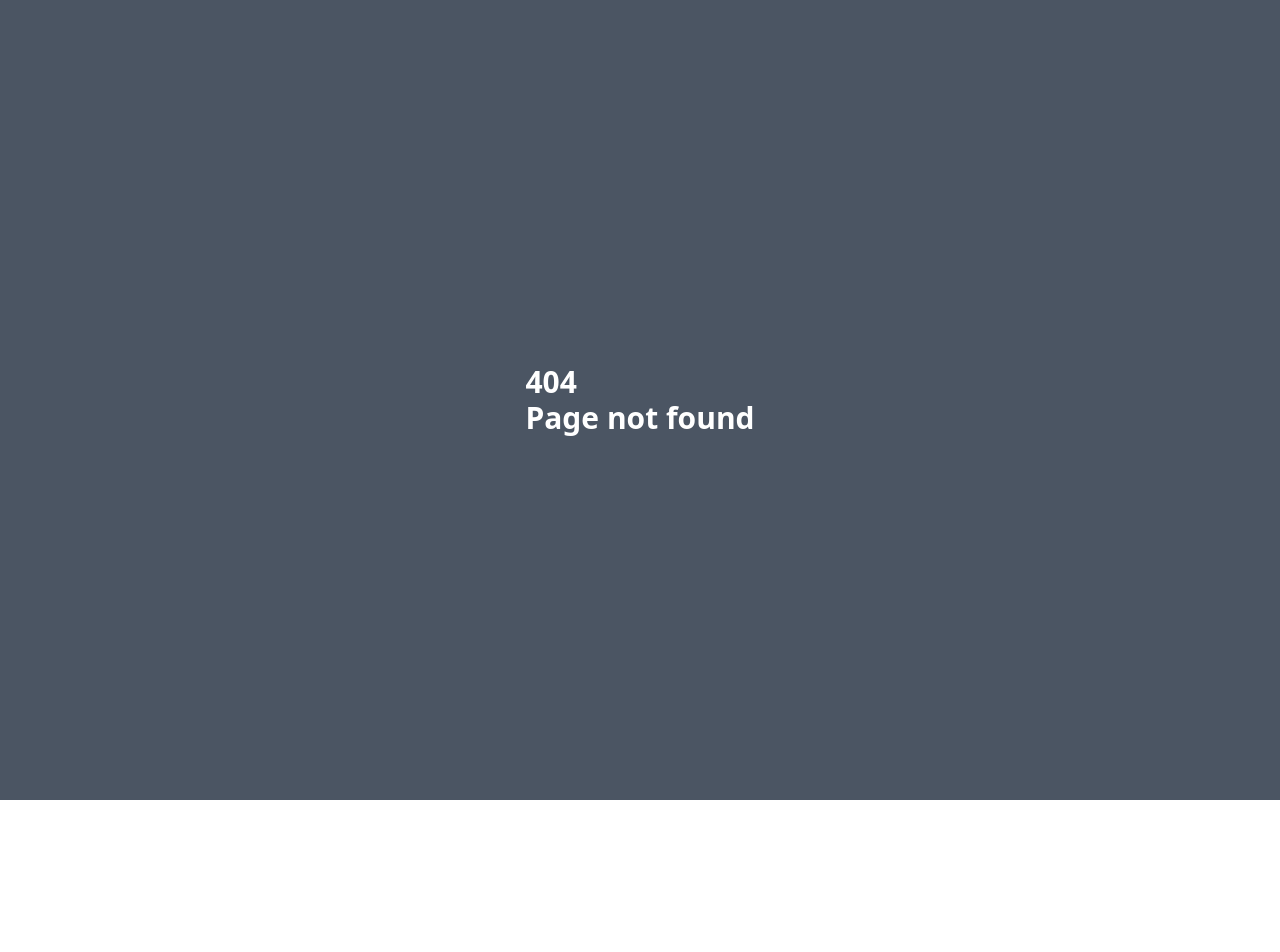
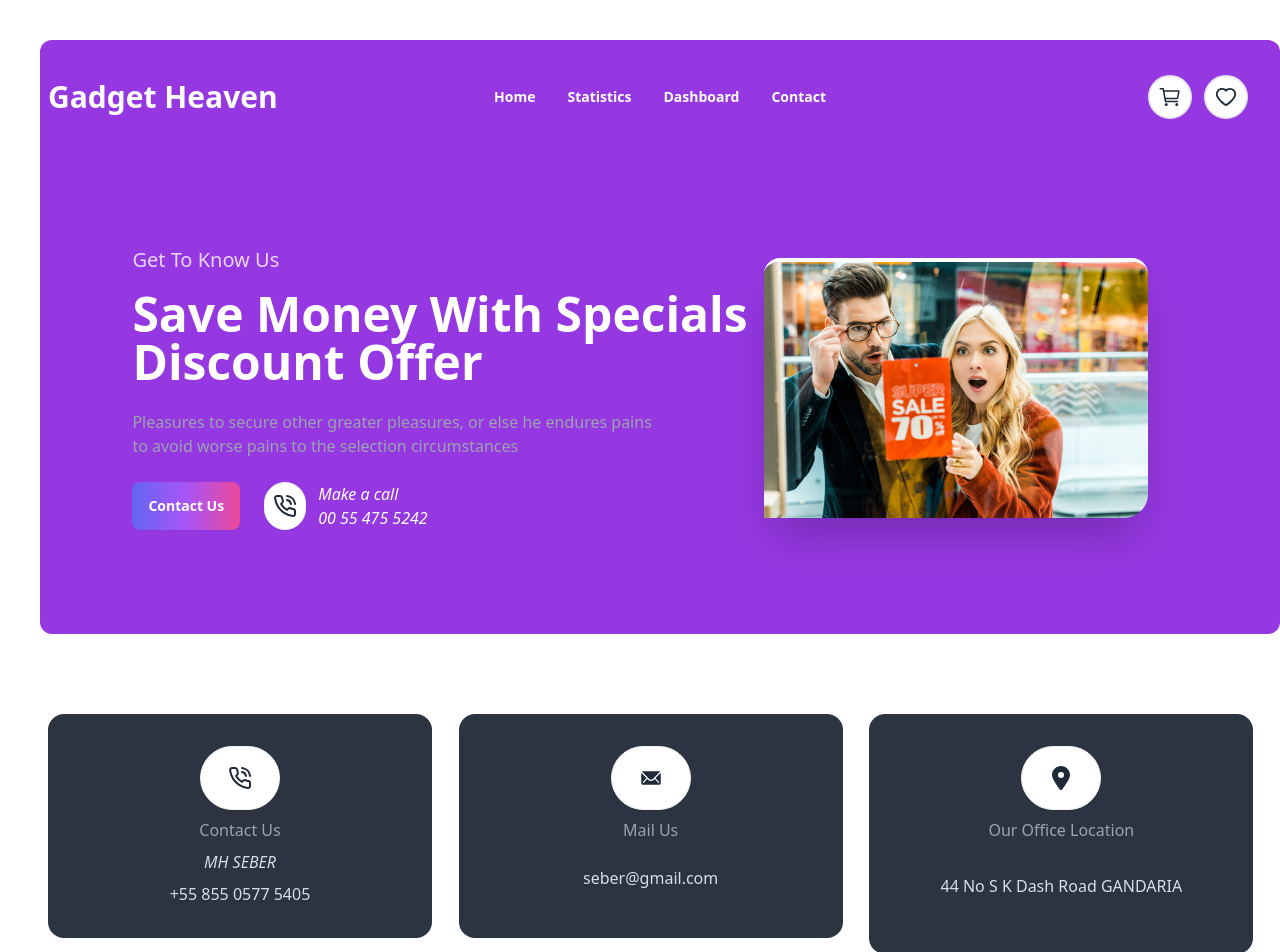
Before and after one commit to mhseber/Assignment-8, a React (Vite) app: page /contact in a window 1280 px wide. Before the commit this address had no page. Shown: the top 952 px of the page. Before the commit the page ends 800 px from the top, so only its background shows below. Built offline with nearby package versions, Linux system fonts and the light colour scheme.

Commit message:
Contact Section Done

```diff
--- /dev/null
+++ b/src/components/Contact/Contact.jsx
@@ -0,0 +1,70 @@
+import { LuPhoneCall } from "react-icons/lu";
+import discount from "../../../public/img/discount.jpeg"
+import { IoIosMail } from "react-icons/io";
+import { FaLocationDot } from "react-icons/fa6";
+
+const Contact = () => {
+    return (
+        <div>
+            {/* banner */}
+            <section>
+                <div className="hero lg:mt-[-500px] mt-[-300px] lg:p-14 p-5">
+                    <div className="hero-content flex-col lg:flex-row-reverse ">
+                        <img
+                            src={discount}
+                            className="max-w-sm rounded-t-2xl rounded-r-3xl border-t-4 border-white shadow-2xl" />
+                        <div>
+                            <p className="lg:text-purple-200 text-purple-700 text-xl pb-4">Get To Know Us</p>
+                            <h1 className="lg:text-5xl text-3xl lg:text-white text-purple-900 font-bold">Save Money With Specials <br />
+                                Discount Offer</h1>
+                            <p className="py-6 text-gray-400">
+                                Pleasures to secure other greater pleasures, or else he endures pains
+                                <br />to avoid worse pains to the selection circumstances
+                            </p>
+                            <div className="flex gap-6">
+                                <button className="btn bg-gradient-to-r from-indigo-500 via-purple-500 to-pink-500 text-white font-bold border-none">Contact Us</button>
+                                <div className="flex gap-3">
+                                    <button className="btn bg-white text-2xl rounded-full p-2"><LuPhoneCall /></button>
+                                    <div>
+                                        <p className="lg:text-white font-light"><i>Make a call</i></p>
+                                        <p className="lg:text-white font-light"><i>00 55 475 5242</i></p>
+                                    </div>
+                                </div>
+                            </div>
+                        </div>
+                    </div>
+                </div>
+            </section>
+            {/* cards */}
+            <section className="grid lg:grid-cols-3 md:grid-cols-2 grid-cols-1 pt-28 ml-12 ">
+                {/* 1 */}
+                <div className="card bg-neutral text-neutral-content w-96 hover:scale-105 transition-transform duration-300 mb-4">
+                    <div className="card-body items-center text-center">
+                        <button className="btn w-20 h-16 bg-white text-2xl rounded-full p-2"><LuPhoneCall /></button>
+                        <p className="text-gray-400">Contact Us</p>
+                        <p><i>MH SEBER</i></p>
+                        <p>+55 855 0577 5405</p>
+                    </div>
+                </div>
+                {/* 2 */}
+                <div className="card bg-neutral text-neutral-content w-96 hover:scale-105 transition-transform duration-300 mb-4">
+                    <div className="card-body items-center text-center">
+                        <button className="btn w-20 h-16 bg-white text-2xl rounded-full p-2"><IoIosMail /></button>
+                        <p className="text-gray-400">Mail Us</p>
+                        <p>seber@gmail.com</p>
+                    </div>
+                </div>
+                {/* 3 */}
+                <div className="card bg-neutral text-neutral-content w-96 hover:scale-105 transition-transform duration-300">
+                    <div className="card-body items-center text-center">
+                        <button className="btn w-20 h-16 bg-white text-2xl rounded-full p-2"><FaLocationDot /></button>
+                        <p className="text-gray-400">Our Office Location</p>
+                        <p>44 No S K Dash Road GANDARIA</p>
+                    </div>
+                </div>
+            </section>
+        </div>
+    );
+};
+
+export default Contact;
--- a/src/components/Navbar/Navbar.jsx
+++ b/src/components/Navbar/Navbar.jsx
@@ -6,7 +6,7 @@ const Navbar = ({ cartCount }) => {
         <li><Link to="/">Home</Link></li>
         <li><Link to="/statistics">Statistics</Link></li>
         <li><Link to="/dashboard">Dashboard</Link></li>
-        <li><Link to="/">oooo</Link></li>
+        <li><Link to="/contact">Contact</Link></li>
     </>
     return (
         <div className="navbar  border- bg-[#9538E2] lg:w-[1240px] lg:h-[594px] lg:m-10 mt-2 p-2 rounded-xl">
@@ -35,7 +35,7 @@ const Navbar = ({ cartCount }) => {
                 <a className="text-white font-extrabold lg:text-3xl text-xl lg:mb-40">Gadget Heaven</a>
             </div>
             <div className="navbar-center hidden lg:flex pb-80 ">
-                <ul className="menu menu-horizontal px-1 text-white font-bold mb-40 ">
+                <ul className="menu menu-horizontal px-1 text-white  font-bold mb-40 ">
                     {links}
                 </ul>
             </div>
@@ -43,13 +43,18 @@ const Navbar = ({ cartCount }) => {
             <div className="navbar-end pb-80">
                 <div className=" flex text-2xl gap-3 pr-6 lg:mb-40">
                     {/* <p className="border-2 bg-white rounded-full p-2"><IoCartOutline /></p> */}
+                    <Link to="/dashboard">
                         <p className="border-2 bg-white rounded-full p-2 relative">
                             <IoCartOutline />
                             {cartCount > 0 && (
                                 <span className="absolute top-0 right-0 bg-red-500 text-white text-xs rounded-full px-2">{cartCount}</span>
                             )}
                         </p>
+                    </Link>
+                    <Link to="/dashboard">
                         <p className="border-2 bg-white rounded-full p-2"><AiOutlineHeart /></p>
+                    </Link>
+
                 </div>
             </div>
         </div>
--- a/src/main.jsx
+++ b/src/main.jsx
@@ -11,6 +11,7 @@ import MainLayout from './Layout/MainLayout';
 import Statistics from './components/Statistics/Statistics';
 import Dashboard from './components/Dashboard/Dashboard';
 import ViewDetails from './Pages/ViewDetails';
+import Contact from './components/Contact/Contact';
 
 
 const router = createBrowserRouter([
@@ -32,6 +33,10 @@ const router = createBrowserRouter([
         element: <Dashboard></Dashboard>,
       },
       {
+        path: 'contact',
+        element: <Contact></Contact>
+      },
+      {
         path: 'viewDetails',
         element: <ViewDetails></ViewDetails>
       }
```
Also changed, not shown: public/img/discount.jpeg (added). Lines whose indentation alone changed are shown as unchanged.
